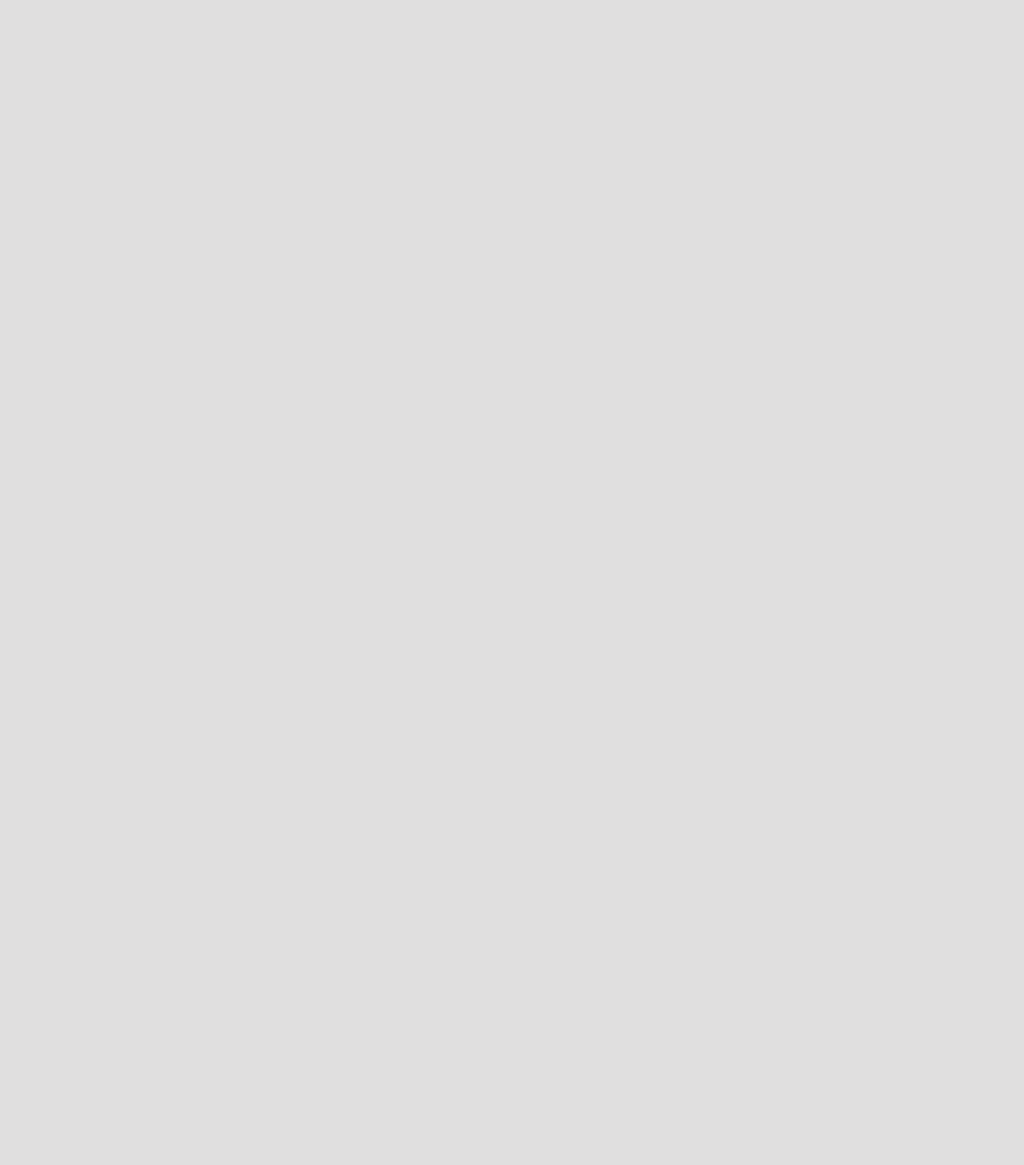
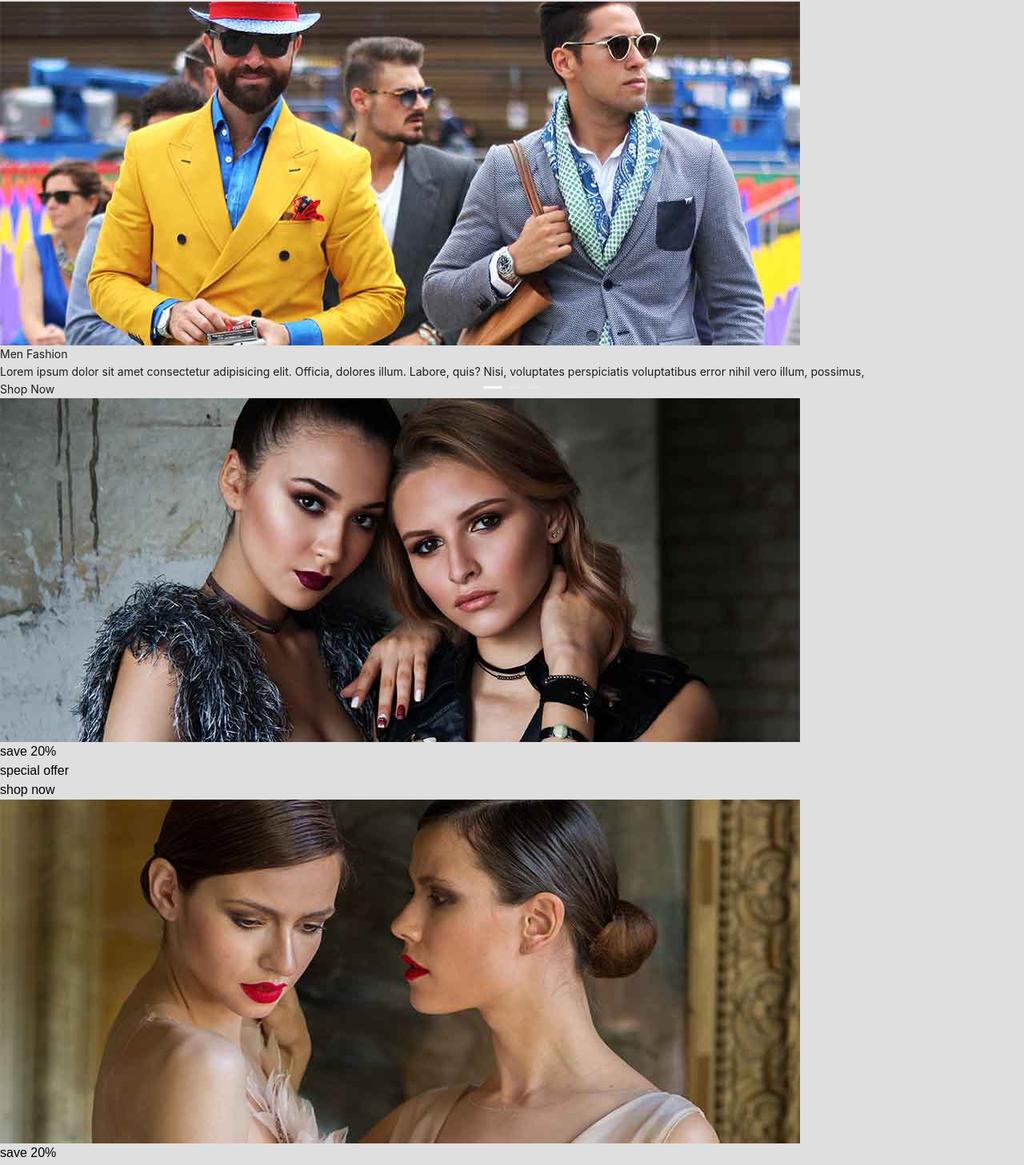
Before and after one commit to Sainkee/FakeStore, a React (Vite) app: page / in a window 1280 px wide. Shown: the part 769-2226 px from the top of the page at 80% size. Before the commit the page ends 800 px from the top, so only its background shows below. Built offline with nearby package versions, Linux system fonts and the light colour scheme.

Commit message:
carousel set

```diff
--- a/package.json
+++ b/package.json
@@ -10,6 +10,7 @@
     "preview": "vite preview"
   },
   "dependencies": {
+    "antd": "^5.17.0",
     "lucide-react": "^0.378.0",
     "react": "^18.2.0",
     "react-dom": "^18.2.0",
--- a/src/App.jsx
+++ b/src/App.jsx
@@ -2,7 +2,8 @@ import { useState } from "react";
 
 import Header from "./components/header/Header";
 import HeaderLogo from "./components/HeaderLogo";
-import HeaderLink from "./components/header/HeaderLink";
+import CarauselSection from "./components/carousel/CarauselSection";
+
 
 function App() {
   const [count, setCount] = useState(0);
@@ -12,6 +13,7 @@ function App() {
       <div className=" mx-auto ">
         <Header />
         <HeaderLogo />
+        <CarauselSection/>
 
       </div>
     </>
--- /dev/null
+++ b/src/components/carousel/CarauselSection.jsx
@@ -0,0 +1,44 @@
+import offer1 from "../../assets/offer-1.jpg";
+import offer2 from "../../assets/offer-2.jpg";
+import CarouselComponent from "./CarouselComponent";
+export default function CarauselSection() {
+  return (
+    <div className="md:px-20 md:py-10 p-5">
+      <div className="flex flex-col md:flex-row w-full gap-5 ">
+        <div className="md:w-2/3 w-full">
+          <CarouselComponent />
+        </div>
+        <div className="flex flex-col w-full text-center md:w-1/3  gap-5">
+          <div className={`h-1/2 relative group overflow-hidden flex justify-center items-center`}>
+            <div className=" z-10   bg-black/30 relative py-24   text-white top-0 left-0 h-full  " />
+            <img
+              src={`${offer1}`}
+              alt=""
+              className="absolute -z-10 top-0 left-0 object-cover h-full w-full  transition-transform duration-300 ease-in-out transform-gpu group-hover:scale-110   group-hover:rotate-3"
+            />
+                <div className="flex flex-col  text-white gap-3">
+                    <p className="uppercase font-semibold">save 20%</p>
+                    <p className="capitalize text-2xl font-bold">special offer</p>
+                    <a className=" py-2 bg-yellow-500 text-black" href="#">shop now</a>
+                </div>
+          </div>
+          <div
+            className={`h-1/2 object-cover bg-center flex justify-center items-center relative group overflow-hidden `}
+          >
+            <img
+              src={`${offer2}`}
+              alt=""
+              className="absolute -z-10 top-0 left-0 object-cover h-full w-full transition-transform duration-300 ease-in-out transform-gpu group-hover:scale-110   group-hover:rotate-3"
+            />
+            <div className=" z-10  bg-black/30 relative py-24  text-white top-0 left-0 h-full   " />
+            <div className="flex flex-col  text-white gap-5">
+                    <p className="uppercase font-semibold">save 20%</p>
+                    <p className="capitalize text-2xl font-bold">special offer</p>
+                    <a className=" py-2 bg-yellow-500 text-black" href="#">shop now</a>
+                </div>
+          </div>
+        </div>
+      </div>
+    </div>
+  );
+}
--- /dev/null
+++ b/src/components/carousel/CarouselComponent.jsx
@@ -0,0 +1,44 @@
+import { carouselImg } from "../../constants";
+import { Carousel } from "antd";
+const contentStyle = {
+  color: "#fff",
+  lineHeight: "160px",
+  textAlign: "center",
+};
+const CarouselComponent = () => {
+  const onChange = (currentSlide) => {
+    console.log(currentSlide);
+  };
+  return (
+    <Carousel afterChange={onChange}>
+      {carouselImg.map((item, index) => {
+        console.log(item.img);
+        return (
+          <div key={index} className="relative  ">
+            <img
+              src={item.img}
+              className="absolute top-0 left-0 w-full h-full object-cover "
+              alt=""
+            />
+            <div className=" z-10  bg-black/30 relative py-24  text-white top-0 left-0 h-full  ">
+             <span className="flex justify-center items-center flex-col w-[80%] gap-10 mx-auto">
+             <h1 className="md:text-6xl text-4xl font-semibold capitalize">
+                {item.label}
+              </h1>
+              <p className="font-medium text-sm md:w-2/3 w-full ">
+                Lorem ipsum dolor sit amet consectetur adipisicing elit.
+                Officia, dolores illum. Labore, quis? Nisi, voluptates
+                perspiciatis voluptatibus error nihil vero illum, possimus,
+              </p>
+              <a href="" className="border-2 border-white px-3 py-2">
+                Shop Now
+              </a>
+             </span>
+            </div>
+          </div>
+        );
+      })}
+    </Carousel>
+  );
+};
+export default CarouselComponent;
--- a/src/components/header/CartAndLove.jsx
+++ b/src/components/header/CartAndLove.jsx
@@ -1,7 +1,7 @@
 import { Heart, ShoppingCart,ChevronDown } from "lucide-react";
 
 export default function CartAndLove({customColor= "black"}) {
-   console.log(customColor)
+
   return (
     <span className="gap-2 flex">
 
--- a/src/components/header/HeaderLink.jsx
+++ b/src/components/header/HeaderLink.jsx
@@ -22,7 +22,7 @@ export default function HeaderLink() {
             {<ChevronDown />}
           </a>
           {categoryState && (
-            <ul className="absolute top-22   bg-white w-full text-black flex flex-col gap-2 py-2 px-2">
+            <ul className="absolute top-22 z-20  bg-white w-full text-black flex flex-col gap-2 py-2 px-2">
               {Object.keys(sideBar).map((categoryKey, index) => {
                 const category = sideBar[categoryKey];
                 return (
@@ -36,7 +36,7 @@ export default function HeaderLink() {
                     </span>
                     <span className=" hidden group-hover:block">
                       {category.children.length > 0 && (
-                        <ul className="absolute top-2 left-[35%] z-20  bg-gray-200 w-fit text-base text-gray-500 flex flex-col gap-2 p-5">
+                        <ul className="absolute top-2 left-[35%]  bg-gray-200 w-fit text-base text-gray-500 flex flex-col gap-2 p-5">
                           {category.children.map((child, childIndex) => (
                             <li
                               key={childIndex}
--- a/src/constants/index.jsx
+++ b/src/constants/index.jsx
@@ -1,3 +1,9 @@
+import slider1 from "../assets/carousel-1.jpg";
+import slider2 from "../assets/carousel-2.jpg";
+import slider3 from "../assets/carousel-3.jpg";
+import offer1 from "../assets/offer-1.jpg";
+import offer2 from "../assets/offer-2.jpg";
+
 export const navBar = [
   { label: "Home", children: [] },
   { label: "Shop", children: [] },
@@ -24,3 +30,18 @@ export const sideBar = {
   jackets: { label: "Jackets", children: [] },
   blazers: { label: "Blazers", children: [] },
 };
+
+export const carouselImg = [
+  {
+    img: slider1,
+    label: "Men Fashion ",
+  },
+  {
+    img: slider2,
+    label: "Women Fashion ",
+  },
+  {
+    img: slider3,
+    label: "Kids Fashion ",
+  },
+];
--- a/src/index.css
+++ b/src/index.css
@@ -10,3 +10,8 @@
 body {
   background: #e0dfdf;
 }
+@layer utilities {
+  .rotate-bg {
+    transform: rotate(3deg);
+  }
+}
```
Also changed, not shown: 1 other file (tests, documents, lock files or other folders).
